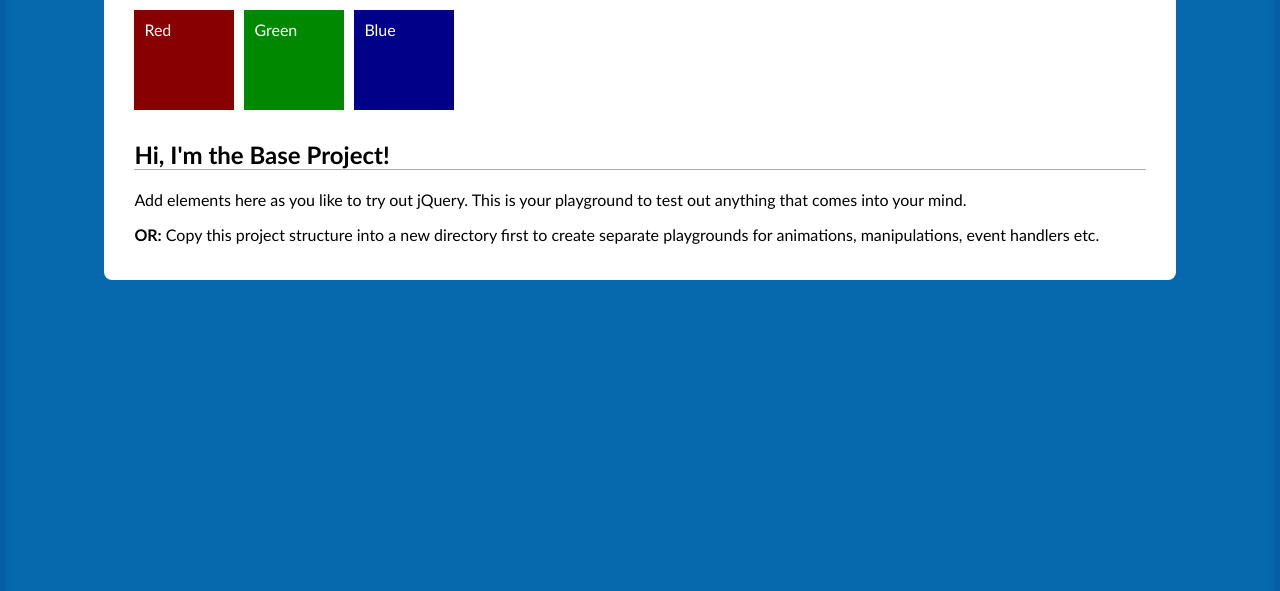
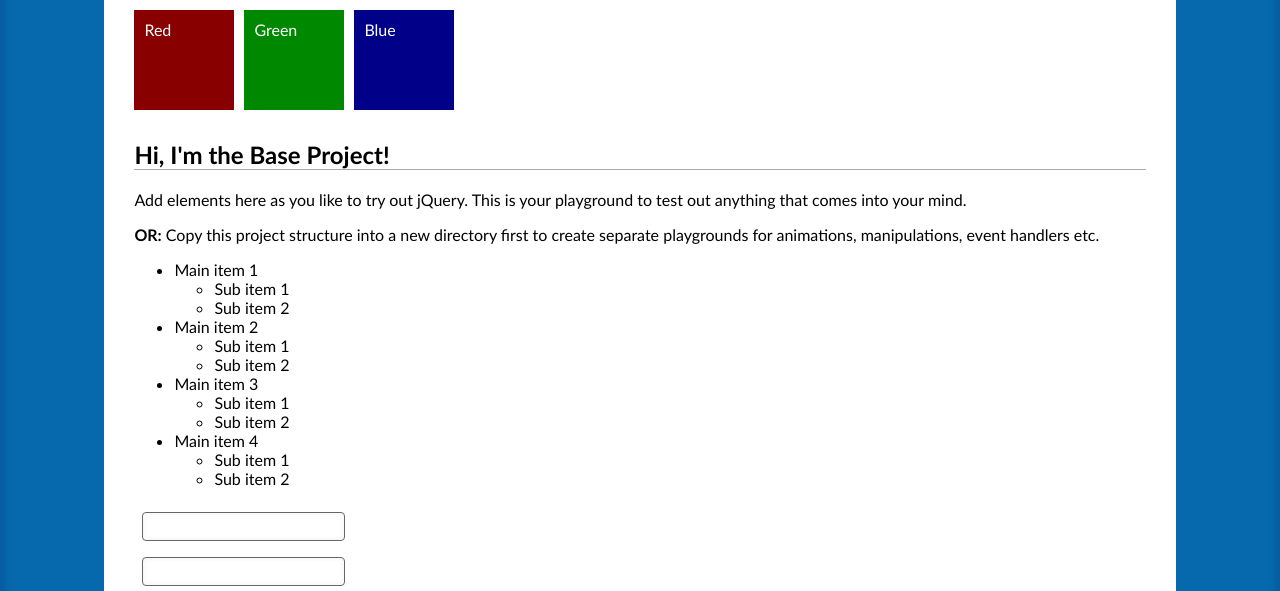
Before and after one commit to Farhankaioum/AdvancedjQuery, a plain HTML site: page index.html in a window 1280 px wide. Shown: the part 132-723 px from the top of the page. Drawn offline with nearby package versions, Linux system fonts and the light colour scheme.

Commit message:
Add w3SchooolsNotes.txt

```diff
--- a/index.html
+++ b/index.html
@@ -19,7 +19,39 @@
     <h2>Hi, I'm the Base Project!</h2>
     <p>Add elements here as you like to try out jQuery. This is your playground to test out anything that comes into your mind.</p>
     <p><strong>OR:</strong> Copy this project structure into a new directory first to create separate playgrounds for animations, manipulations, event handlers etc.</p>
+
+     <!-- An unordered list with ID "list" -->
+    <ul id="list">
+      <li>Main item 1
+        <ul>
+          <li>Sub item 1</li>
+          <li>Sub item 2</li>
+        </ul></li>
+      <li>Main item 2
+        <ul>
+          <li>Sub item 1</li>
+          <li>Sub item 2</li>
+        </ul></li>
+      <li>Main item 3
+        <ul>
+          <li>Sub item 1</li>
+          <li>Sub item 2</li>
+        </ul></li>
+      <li>Main item 4
+        <ul>
+          <li>Sub item 1</li>
+          <li>Sub item 2</li>
+        </ul></li>
+    </ul>
+    <form action="">
+      <input type="text" name=""><br>
+      <input type="email"><br>
+      <textarea cols="30" rows="10"></textarea><br>
+      <input type="submit" name="" value="Submit">
+    </form>
   </div>
+
+
 
   <!-- Lightbox containing signup form -->
     <!-- Design is predefined in the style.css file -->
--- a/js/script.js
+++ b/js/script.js
@@ -37,5 +37,5 @@ $(function(){
 });
 
 $(function() {
-	$(".lightbox").delay(5000).fadeIn(2000);
+	//$(".lightbox").delay(5000).fadeIn(2000);
 });
```
Also changed, not shown: w3schoolsNotes.txt (added).
